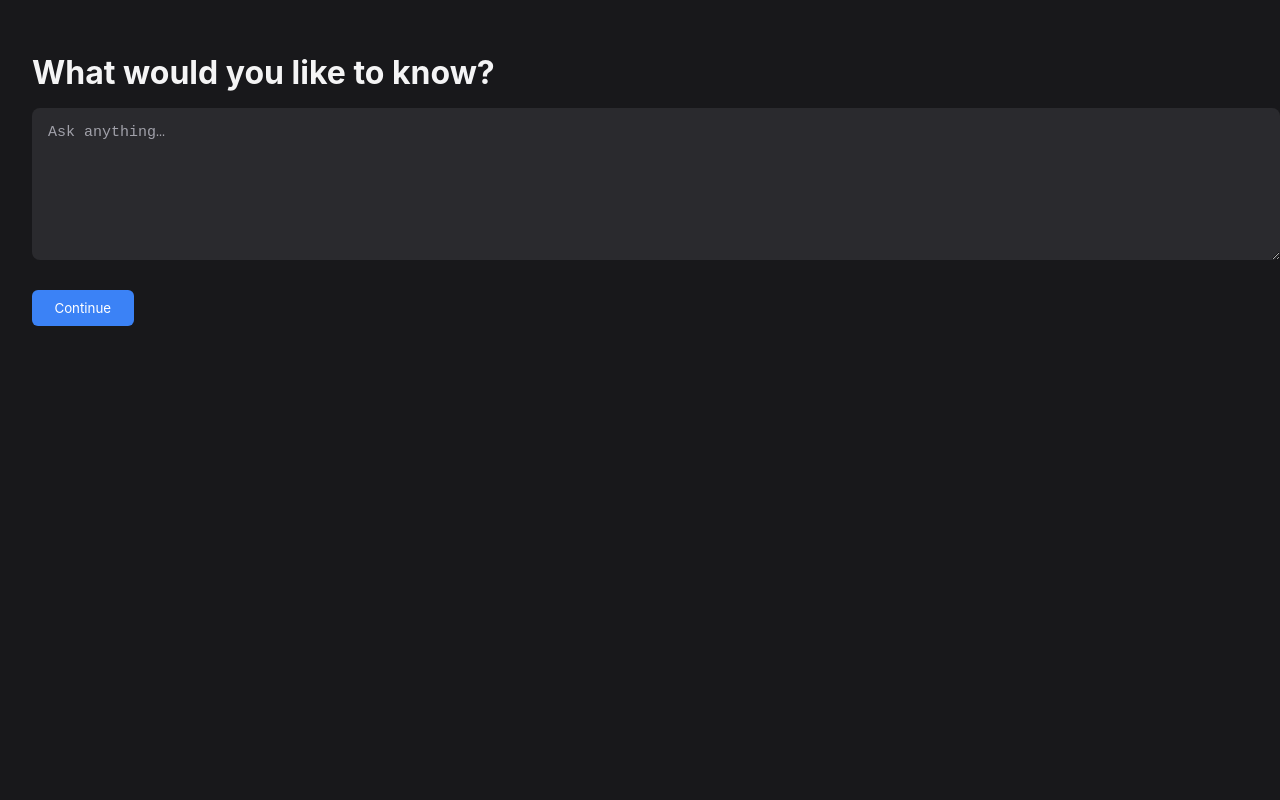
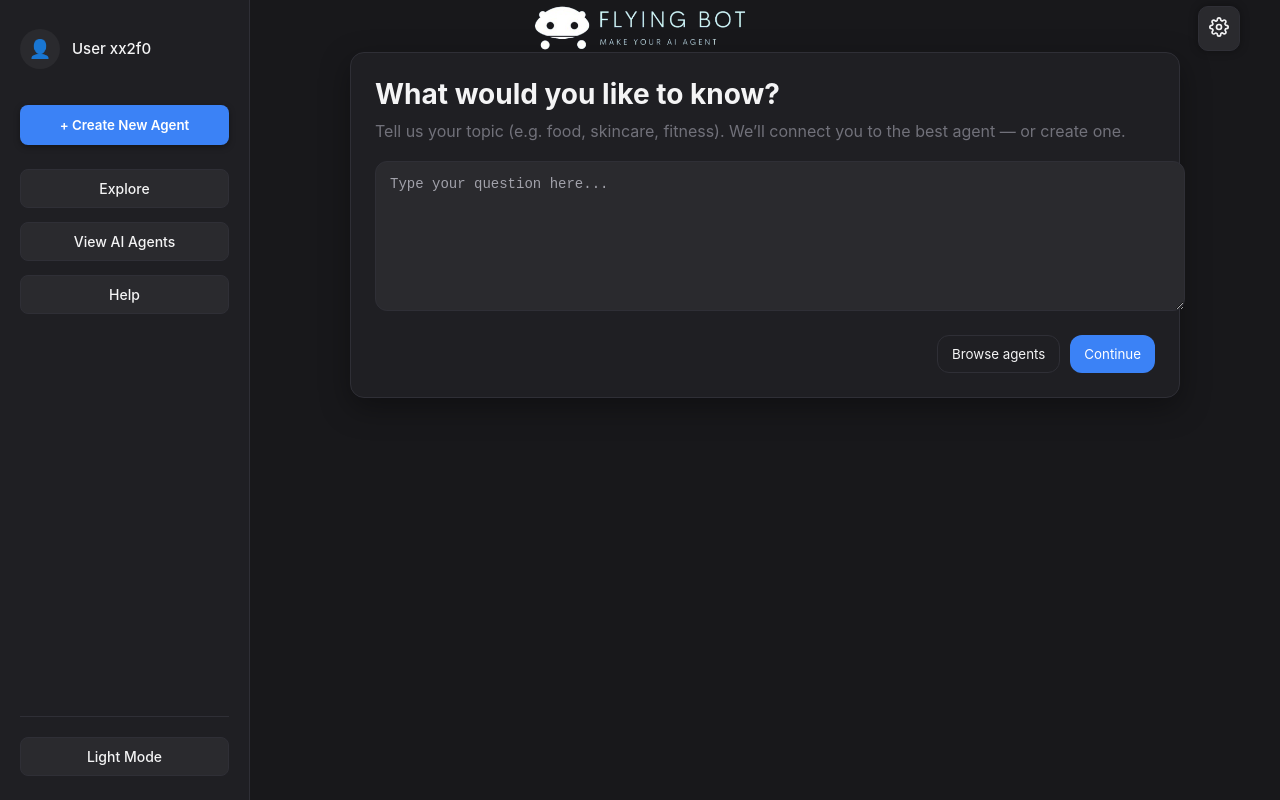
Before and after one commit to AndersonChong/FSDP-Assignment, a React (Create React App) app: page /help in a window 1280 px wide. Built offline with nearby package versions, Linux system fonts and the light colour scheme.

Commit message:
fixed UI for Help page

```diff
--- a/src/pages/HelpPage.jsx
+++ b/src/pages/HelpPage.jsx
@@ -1,43 +1,84 @@
-import { useState } from "react";
+import React, { useState } from "react";
 import { useNavigate } from "react-router-dom";
+import Sidebar from "../components/SideBar";
+import logo from "../assets/Flying Bot Logo.png";
+import { FiSettings } from "react-icons/fi";
+import "../styles/help.css";
 import { routeHelpRequest } from "../api";
-import "../styles/help.css";
 
 export default function HelpPage() {
+  const navigate = useNavigate();
   const [prompt, setPrompt] = useState("");
   const [loading, setLoading] = useState(false);
-  const navigate = useNavigate();
 
-  async function onSubmit(e) {
+  const handleLogoClick = () => navigate("/");
+
+  const onSubmit = async (e) => {
     e.preventDefault();
-    if (!prompt.trim()) return;
+    const trimmed = prompt.trim();
+    if (!trimmed) return;
 
+    setLoading(true);
     try {
-      setLoading(true);
-      const res = await routeHelpRequest(prompt);
-      navigate(`/agent-chat/${res.agentId}`);
+      const result = await routeHelpRequest(trimmed);
+      if (!result?.agentId) throw new Error("No agentId returned");
+      navigate(`/agent-chat/${result.agentId}`);
     } catch (err) {
       console.error(err);
-      alert(err.message || "Could not route your request.");
+      alert("Could not route your request. Please try again.");
     } finally {
       setLoading(false);
     }
-  }
+  };
 
   return (
-    <div className="help-page">
-      <h1>What would you like to know?</h1>
+    <div className="help-layout">
+      <Sidebar />
 
-      <form onSubmit={onSubmit}>
+      <div className="help-panel">
+        <div className="help-header">
+          <div className="logo-container" onClick={handleLogoClick} role="button" tabIndex={0}>
+            <img src={logo} alt="Logo" className="logo" />
+          </div>
+
+          <button className="settings-btn" aria-label="Settings">
+            <FiSettings className="settings-icon" />
+          </button>
+        </div>
+
+        <div className="help-card">
+          <h1 className="help-title">What would you like to know?</h1>
+          <p className="help-subtitle">
+            Tell us your topic (e.g. food, skincare, fitness). We’ll connect you to the best agent — or create one.
+          </p>
+
+          <form onSubmit={onSubmit} className="help-form">
             <textarea
+              className="help-input"
+              placeholder="Type your question here..."
               value={prompt}
               onChange={(e) => setPrompt(e.target.value)}
-          placeholder="Ask anything…"
+              rows={4}
+              disabled={loading}
             />
-        <button disabled={loading}>
-          {loading ? "Thinking…" : "Continue"}
+
+            <div className="help-actions">
+              <button
+                type="button"
+                className="help-secondary"
+                onClick={() => navigate("/view-agents")}
+                disabled={loading}
+              >
+                Browse agents
               </button>
+
+              <button type="submit" className="help-primary" disabled={loading}>
+                {loading ? "Finding an agent..." : "Continue"}
+              </button>
+            </div>
           </form>
+        </div>
+      </div>
     </div>
   );
 }
--- a/src/styles/help.css
+++ b/src/styles/help.css
@@ -1,29 +1,91 @@
-.help-page {
-  padding: 2rem;
+.help-layout{
+  display:flex;
+  min-height:100vh;
+}
+
+.help-panel{
+  flex:1;
+  padding: 28px;
+}
+
+.help-header{
+  display:flex;
+  justify-content:space-between;
+  align-items:center;
+  margin-bottom: 24px;
+}
+
+.help-card{
+  max-width: 780px;
+  margin: 0 auto;
+  background: var(--bg-secondary);
+  border: 1px solid var(--border-color);
+  border-radius: 14px;
+  padding: 24px;
+  box-shadow: 0 10px 30px var(--shadow-color);
+}
+
+.help-title{
+  margin: 0 0 8px;
+  font-size: 28px;
   color: var(--text-primary);
 }
 
-.help-page h1 {
-  margin-bottom: 1rem;
+.help-subtitle{
+  margin: 0 0 18px;
+  color: var(--text-muted);
+  line-height: 1.5;
 }
 
-.help-page textarea {
-  width: 100%;
-  min-height: 120px;
+.help-form{
+  display:flex;
+  flex-direction:column;
+  gap: 14px;
+}
+
+.help-input{
+  width:100%;
+  resize: vertical;
+  border-radius: 12px;
+  padding: 14px;
+  border: 1px solid var(--border-color);
   background: var(--bg-input);
   color: var(--text-primary);
-  border-radius: 8px;
-  padding: 1rem;
-  border: none;
-  resize: vertical;
+  font-size: 14px;
 }
 
-.help-page button {
-  margin-top: 1rem;
+.help-input:focus{
+  outline:none;
+  border-color: var(--action-btn);
+}
+
+.help-actions{
+  display:flex;
+  justify-content:flex-end;
+  gap: 10px;
+}
+
+.help-primary{
+  border:none;
+  border-radius: 12px;
+  padding: 10px 14px;
   background: var(--action-btn);
   color: white;
-  padding: 0.6rem 1.4rem;
-  border-radius: 6px;
-  border: none;
-  cursor: pointer;
+  cursor:pointer;
 }
+
+.help-secondary{
+  border: 1px solid var(--border-color);
+  border-radius: 12px;
+  padding: 10px 14px;
+  background: transparent;
+  color: var(--text-primary);
+  cursor:pointer;
+}
+
+.help-primary:disabled,
+.help-secondary:disabled,
+.help-input:disabled{
+  opacity: 0.6;
+  cursor: not-allowed;
+}
```
Also changed, not shown: 1 other file (tests, documents, lock files or other folders). Lines whose indentation alone changed are shown as unchanged.
